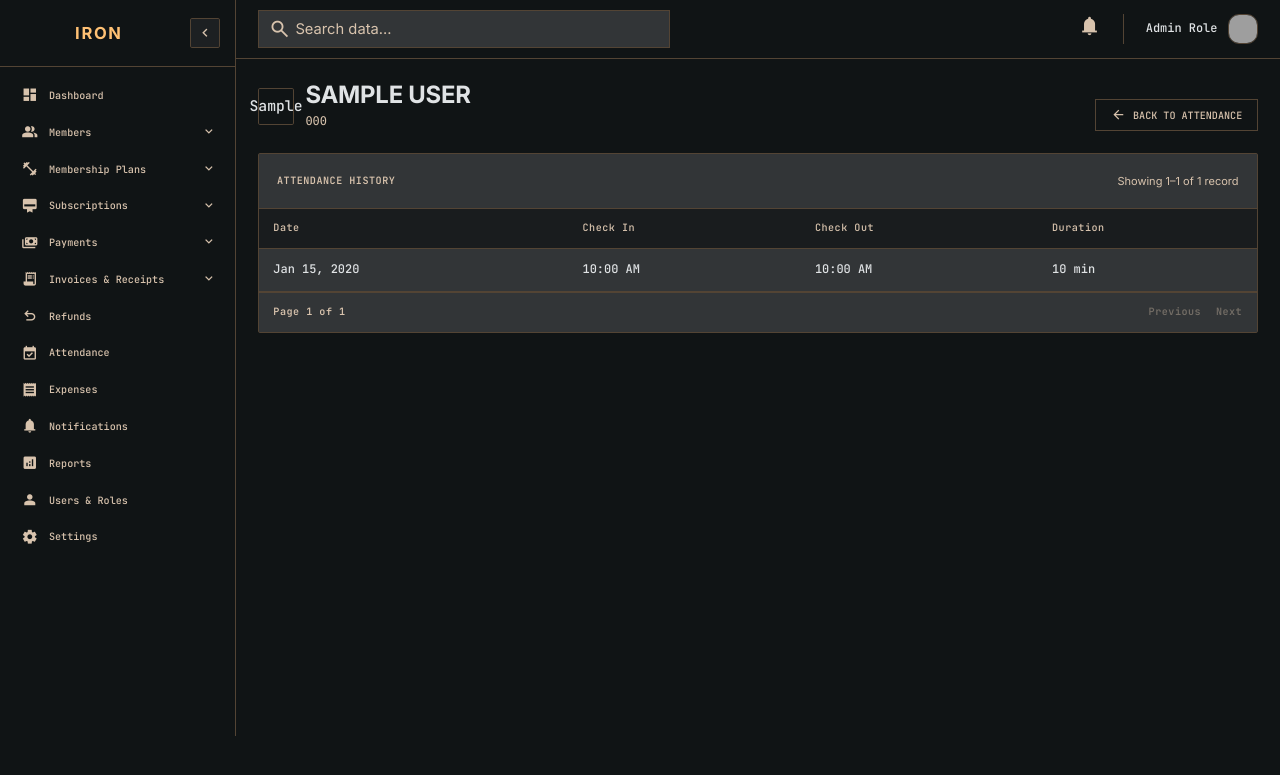
After one commit to rawan-miaari9/Subscription-Membership-Management-System, a Django app: page /members/1/attendance/ in a window 1280 px wide. The commit adds this page. Shown: the top 775 px of the page. Run offline with Django 5.2, Linux system fonts and the light colour scheme; tables that the repository leaves empty hold one stand-in row (values such as "Sample post"); some libraries are stand-ins or nearby versions; grey boxes are pictures that could not be loaded.

Commit message:
Implement per-member attendance history (SMM2-223)

```diff
--- a/managementSystem/core/urls.py
+++ b/managementSystem/core/urls.py
@@ -14,6 +14,7 @@ urlpatterns = [
     path("renewals/", views.renewals_view, name="renewals"),
     path("refunds/", views.refunds_view, name="refunds"),
     path("attendance/", views.attendance_view, name="attendance"),
+    path("members/<int:pk>/attendance/", views.member_attendance_view, name="member-attendance"),
     path("expenses/", views.expenses_view, name="expenses"),
     path("notifications/", views.notifications_view, name="notifications"),
     path("reports/", views.reports_view, name="reports"),
--- a/managementSystem/core/views.py
+++ b/managementSystem/core/views.py
@@ -4,7 +4,7 @@ from django.core.paginator import Paginator
 from django.db import IntegrityError, connection
 from django.db.models import Q
 from django.http import HttpResponseNotAllowed, JsonResponse
-from django.shortcuts import render
+from django.shortcuts import get_object_or_404, render
 from django.utils import timezone
 
 
@@ -124,6 +124,20 @@ def attendance_view(request):
         'filters_active': bool(date_from_raw or date_to_raw or status or member_query),
     }
     return render(request, "attendance/index.html", context)
+
+def member_attendance_view(request, pk):
+    member = get_object_or_404(Member, pk=pk)
+    attendance_qs = Attendance.objects.filter(member=member).order_by('-date')
+
+    paginator = Paginator(attendance_qs, 20)
+    page_obj = paginator.get_page(request.GET.get('page'))
+
+    context = {
+        'member': member,
+        'attendance_records': page_obj.object_list,
+        'page_obj': page_obj,
+    }
+    return render(request, "attendance/member_history.html", context)
 
 def expenses_view(request):
     return render(request, "expenses/list.html")
--- /dev/null
+++ b/managementSystem/templates/attendance/member_history.html
@@ -0,0 +1,69 @@
+{% extends "layouts/dashboard.html" %}
+{% block title %}{{ member.full_name }} - Attendance - Iron Core{% endblock %}
+
+{% block dashboard_content %}
+<div class="max-w-7xl mx-auto">
+<header class="mb-6 flex justify-between items-end flex-wrap gap-4">
+<div class="flex items-center gap-3">
+<div class="w-10 h-10 rounded bg-surface-dim border border-outline-variant flex items-center justify-center text-on-surface font-data-md">
+{% if member.initials %}{{ member.initials }}{% elif member.full_name %}{{ member.full_name|slice:":1"|upper }}{% else %}?{% endif %}
+</div>
+<div>
+<h2 class="font-headline-lg-mobile md:font-headline-lg text-headline-lg-mobile md:text-headline-lg text-on-surface uppercase tracking-tight">{{ member.full_name }}</h2>
+<p class="font-body-sm text-body-sm text-on-surface-variant mt-1 font-mono">{{ member.member_code }}</p>
+</div>
+</div>
+<a href="{% url 'attendance' %}" class="inline-flex items-center gap-2 px-4 py-2 border border-outline-variant text-on-surface-variant font-label-caps text-[11px] uppercase hover:bg-surface-container-high transition-colors">
+<span class="material-symbols-outlined text-[16px]">arrow_back</span> Back to Attendance
+</a>
+</header>
+
+<div class="bg-surface-variant border border-outline-variant rounded flex-1 flex flex-col">
+<div class="p-5 border-b border-outline-variant flex justify-between items-center flex-wrap gap-2">
+<span class="font-label-caps text-label-caps text-on-surface-variant uppercase">Attendance History</span>
+<span class="font-body-sm text-[12px] text-on-surface-variant">Showing {{ page_obj.start_index }}–{{ page_obj.end_index }} of {{ page_obj.paginator.count }} record{{ page_obj.paginator.count|pluralize }}</span>
+</div>
+<div class="flex-1 overflow-y-auto p-0">
+<table class="w-full text-left border-collapse">
+<thead class="bg-surface-container-low border-b border-outline-variant">
+<tr>
+<th class="p-4 font-label-caps text-label-caps text-on-surface-variant font-normal">Date</th>
+<th class="p-4 font-label-caps text-label-caps text-on-surface-variant font-normal">Check In</th>
+<th class="p-4 font-label-caps text-label-caps text-on-surface-variant font-normal">Check Out</th>
+<th class="p-4 font-label-caps text-label-caps text-on-surface-variant font-normal">Duration</th>
+</tr>
+</thead>
+<tbody>
+{% for record in attendance_records %}
+<tr class="border-b border-outline-variant hover:bg-surface-container-highest transition-colors group">
+<td class="p-4 font-data-md text-data-md text-on-surface">{{ record.date|date:"M d, Y" }}</td>
+<td class="p-4 font-data-md text-data-md text-on-surface">{{ record.check_in|time:"h:i A"|default:"—" }}</td>
+<td class="p-4 font-data-md text-data-md text-on-surface">{% if record.check_out %}{{ record.check_out|time:"h:i A" }}{% else %}<span class="text-on-surface-variant">—</span>{% endif %}</td>
+<td class="p-4 font-data-md text-data-md text-on-surface">{% if record.duration_min is not None %}{{ record.duration_min }} min{% else %}<span class="text-on-surface-variant">—</span>{% endif %}</td>
+</tr>
+{% empty %}
+<tr class="border-b border-outline-variant">
+<td colspan="4" class="p-8 text-center font-body-sm text-body-sm text-on-surface-variant">No attendance records for this member yet.</td>
+</tr>
+{% endfor %}
+</tbody>
+</table>
+</div>
+<div class="p-4 border-t border-outline-variant flex justify-between items-center">
+<span class="font-label-caps text-label-caps text-on-surface-variant">Page {{ page_obj.number }} of {{ page_obj.paginator.num_pages }}</span>
+<div class="flex gap-4">
+{% if page_obj.has_previous %}
+<a href="?page={{ page_obj.previous_page_number }}" class="font-label-caps text-label-caps text-on-surface-variant hover:text-primary transition-colors">Previous</a>
+{% else %}
+<span class="font-label-caps text-label-caps text-on-surface-variant/40">Previous</span>
+{% endif %}
+{% if page_obj.has_next %}
+<a href="?page={{ page_obj.next_page_number }}" class="font-label-caps text-label-caps text-on-surface-variant hover:text-primary transition-colors">Next</a>
+{% else %}
+<span class="font-label-caps text-label-caps text-on-surface-variant/40">Next</span>
+{% endif %}
+</div>
+</div>
+</div>
+</div>
+{% endblock %}
```
Also changed, not shown: managementSystem/templates/attendance/index.html (+8 -1 lines).
